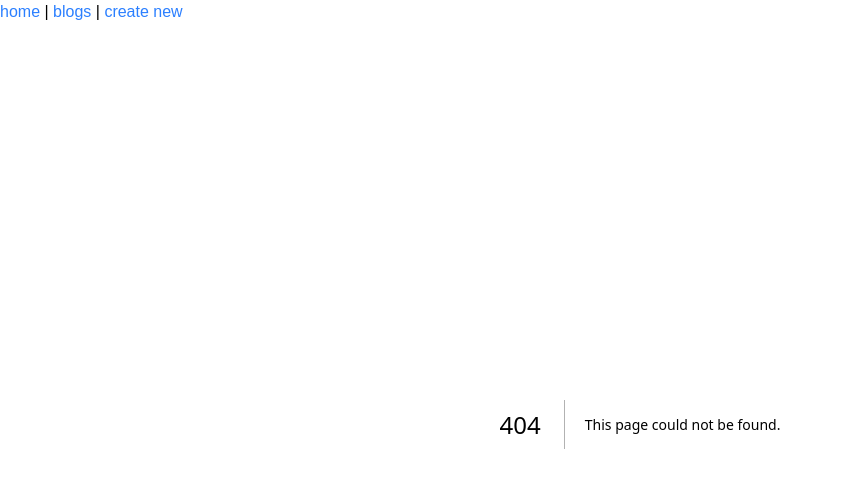
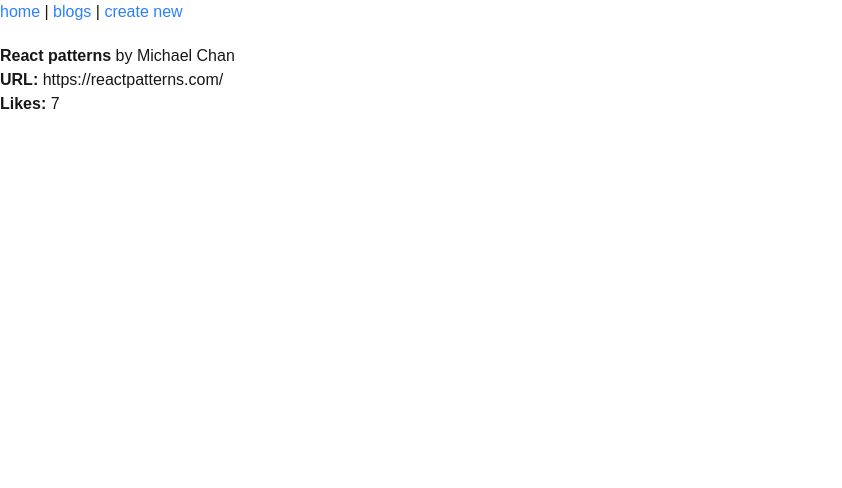
Before and after one commit to gustavomoya/nextjs-bloglist, a Next.js app: page /blogs/5a422a851b54a676234d17f7 in a window 1280 px wide. Before the commit this address had no page. Shown: the top 488 px of the page, without its empty margins (0-842 px from the left). Built offline with nearby package versions, Linux system fonts and the light colour scheme.

Commit message:
Ex3 - Blog page

```diff
--- /dev/null
+++ b/app/blogs/[id]/page.tsx
@@ -0,0 +1,22 @@
+
+import { notFound } from "next/navigation"
+import { getBlogById } from "../../services/blogs"
+
+export default async function BlogPage({ params }: { params: Promise<{ id: string }> }) {
+  const { id } = await params
+  const blog = getBlogById(id)
+
+  if (!blog) {
+    notFound()
+  }
+
+ return (
+    <div className="mt-5">
+      <h2>
+        <strong>{blog.title}</strong> by {blog.author}
+      </h2>
+       <p><strong>URL:</strong> {blog.url}</p>
+        <p><strong>Likes:</strong> {blog.likes}</p>
+    </div>
+ )
+}
--- a/app/blogs/page.tsx
+++ b/app/blogs/page.tsx
@@ -1,4 +1,5 @@
 import Image from "next/image";
+import Link from "next/link"
 import { getBlogs } from "../services/blogs";
 
 const blogs = getBlogs()
@@ -8,10 +9,11 @@
   return (
     <div>
       <h2>Blogs</h2>
-      <ul>
+      <ul className="mt-5">
         {blogs.map(blog => (
           <li key={blog.id}>
-            {blog.title} by <strong>{blog.author}</strong>
+            <Link className="font-medium text-blue-500 pr-2" href={`/blogs/${blog.id}`}>{blog.title}</Link>
+            by {blog.author}
           </li>
         ))}
       </ul>
--- a/app/services/blogs.ts
+++ b/app/services/blogs.ts
@@ -39,3 +39,7 @@
   })
 
 }
+
+export const getBlogById = (id: string) => {
+  return blogs.find((blog) => blog.id === id)
+}
```
